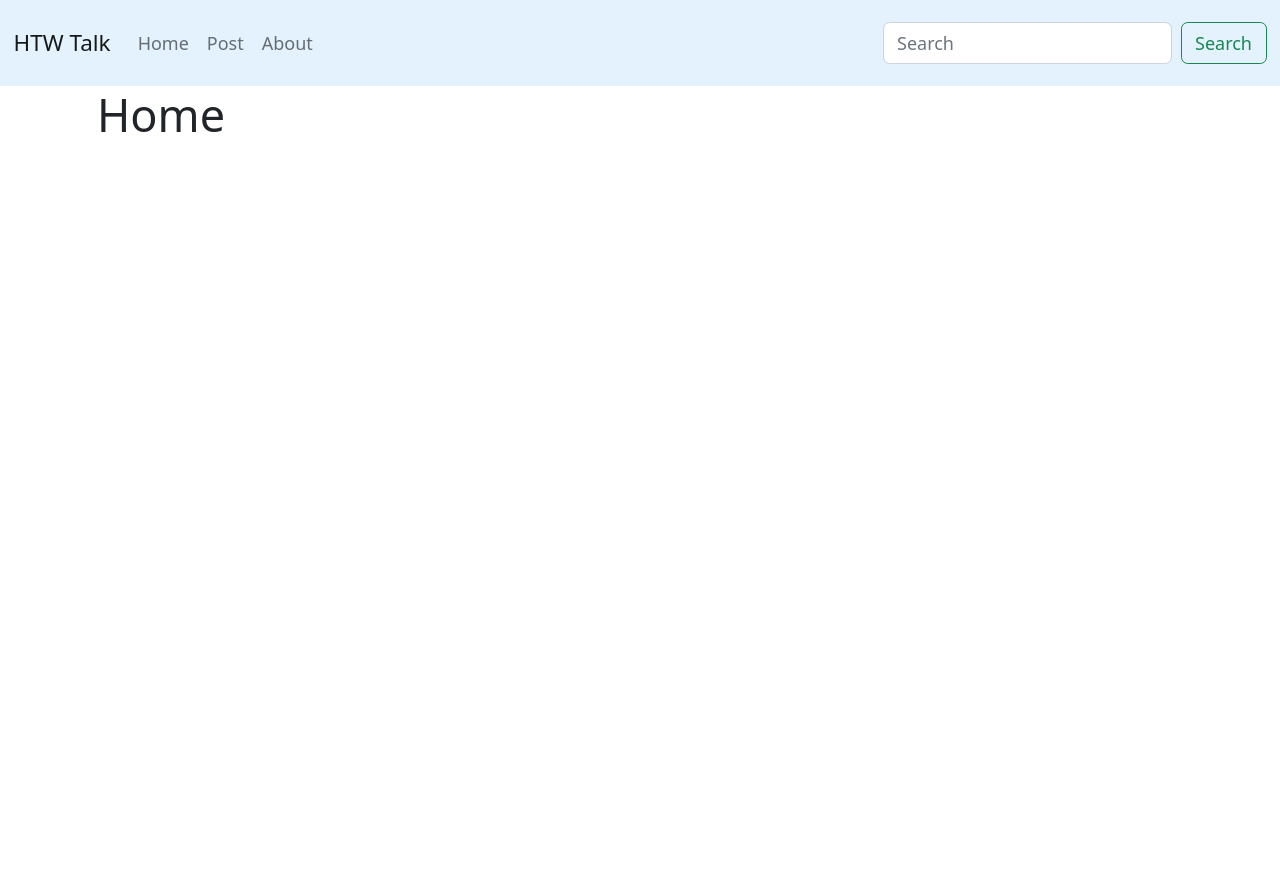
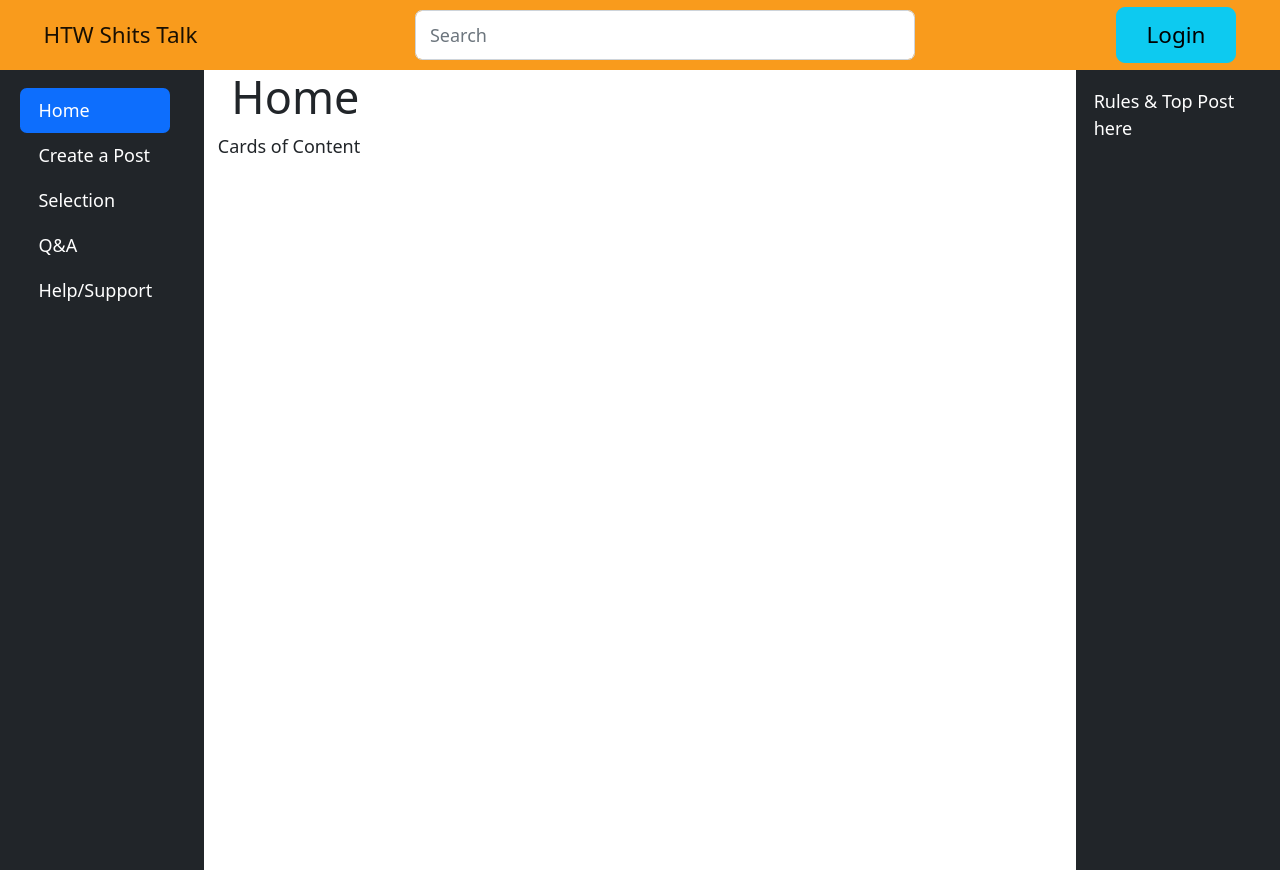
Before and after one commit to SilentFlick/PBO-Beleg, a Vue app: page / in a window 1280 px wide. Built offline with nearby package versions, Linux system fonts and the light colour scheme.

Commit message:
Update: Navbar layout to wireframe design (#5)
* Update: Navbar layout to wireframe design

* reupload navbar

```diff
--- a/src/App.vue
+++ b/src/App.vue
@@ -1,14 +1,10 @@
 <template>
-    <div id="app">
+  <div>
     <section class="main-navbar-section">
-            <div class="container">
-                <navbar-element></navbar-element>
-            </div>
+      <NavbarElement></NavbarElement>
     </section>
     <section class="main-content-section">
-            <div class="container">
-                <router-view/>
-            </div>
+      <div class="container"></div>
     </section>
   </div>
 </template>
@@ -18,9 +14,9 @@
 
 export default {
   components: {
-         NavbarElement
-     }
- }
+    NavbarElement,
+  },
+};
 </script>
 
 <style lang="scss">
@@ -32,16 +28,13 @@
 
 body {
   margin: 0;
-     padding-top: 3%;
   height: 100%;
-     height: 100vh;
   width: 100%;
   font-family: sans-serif;
 }
 
 #app {
   height: 100%;
-     height: 100vh;
   width: 100%;
   line-height: 1.5;
 }
@@ -51,12 +44,7 @@
 }
 
 .main-navbar-section {
-     z-index:1;
-     width:100%;
-     height:50px;
-     text-align:center;
-     vertical-align:middle;
-     line-height:50px;
-     top:0px;
+  z-index: 1;
+  width: 100%;
 }
 </style>
--- a/src/components/NavbarElement.vue
+++ b/src/components/NavbarElement.vue
@@ -1,4 +1,4 @@
-<script>
+<!-- <script>
 </script>
 <template>
     <nav class="navbar navbar-expand-lg navbar-light fixed-top" style="background-color: #e3f2fd">
@@ -31,4 +31,38 @@
             </button>
         </div>
     </nav>
+</template> -->
+
+<template>
+  <TopNavBar />
+  <div class="row">
+    <!-- Side NavBar -->
+    <SideBarLeft />
+    <main class="col-8"><router-view /> Cards of Content</main>
+    <SideBarRight />
+  </div>
 </template>
+
+<script>
+// @ is an alias to /src
+import TopNavBar from "./TopNavBar.vue";
+import SideBarLeft from "./SideBarLeft.vue";
+import SideBarRight from "./SideBarRight.vue";
+
+export default {
+  name: "HomeView",
+  components: {
+    TopNavBar,
+    SideBarLeft,
+    SideBarRight,
+  },
+};
+</script>
+
+<style scoped>
+row {
+  margin: 0;
+  padding: 0;
+  width: 100%;
+}
+</style>
--- /dev/null
+++ b/src/components/SideBarLeft.vue
@@ -0,0 +1,38 @@
+<template>
+  <div
+    class="d-flex flex-column flex-shrink-0 p-3 bg-dark col-2 align-items-center sidebar-left"
+  >
+    <ul
+      class="nav nav-pills flex-column position-fixed float-left"
+      style="width: 150px"
+    >
+      <li class="nav-item">
+        <a href="/" class="nav-link text-white active" aria-current="page">
+          Home
+        </a>
+      </li>
+      <li>
+        <a href="/post" class="nav-link text-white link-dark">
+          Create a Post
+        </a>
+      </li>
+      <li>
+        <a href="#" class="nav-link text-white link-dark"> Selection </a>
+      </li>
+      <li>
+        <a href="#" class="nav-link text-white link-dark"> Q&A </a>
+      </li>
+      <li>
+        <a href="/about" class="nav-link text-white link-dark">
+          Help/Support
+        </a>
+      </li>
+    </ul>
+    <hr />
+  </div>
+</template>
+<style scoped>
+.sidebar-left {
+  height: 100vh;
+}
+</style>
--- /dev/null
+++ b/src/components/SideBarRight.vue
@@ -0,0 +1,7 @@
+<template>
+  <div class="d-flex flex-column flex-shrink-0 p-3 bg-dark col-2 text-white">
+    Rules & Top Post here
+  </div>
+</template>
+
+<style scoped></style>
--- /dev/null
+++ b/src/components/TopNavBar.vue
@@ -0,0 +1,42 @@
+<script setup></script>
+
+<template>
+  <!-- Top NavBar -->
+  <header class="navbar sticky-top">
+    <nav class="container-fluid flex-wrap">
+      <a class="navbar-brand">HTW Shits Talk</a>
+      <form class="" role="search">
+        <input
+          class="form-control"
+          type="search"
+          placeholder="Search"
+          aria-label="Search"
+        />
+      </form>
+
+      <button class="btn btn-info btn-lg" type="button">Login</button>
+    </nav>
+  </header>
+</template>
+<style scoped>
+header {
+  margin: 0;
+  padding: 0 30px;
+  width: 100%;
+  background-color: #f99b1c;
+}
+nav {
+  width: 100%;
+  display: flex;
+  justify-content: space-between;
+  align-items: center;
+}
+button {
+  padding: 10px 30px;
+}
+.form-control {
+  margin: 10px;
+  width: 500px;
+  height: 50px;
+}
+</style>
```
Lines whose indentation alone changed are shown as unchanged.
